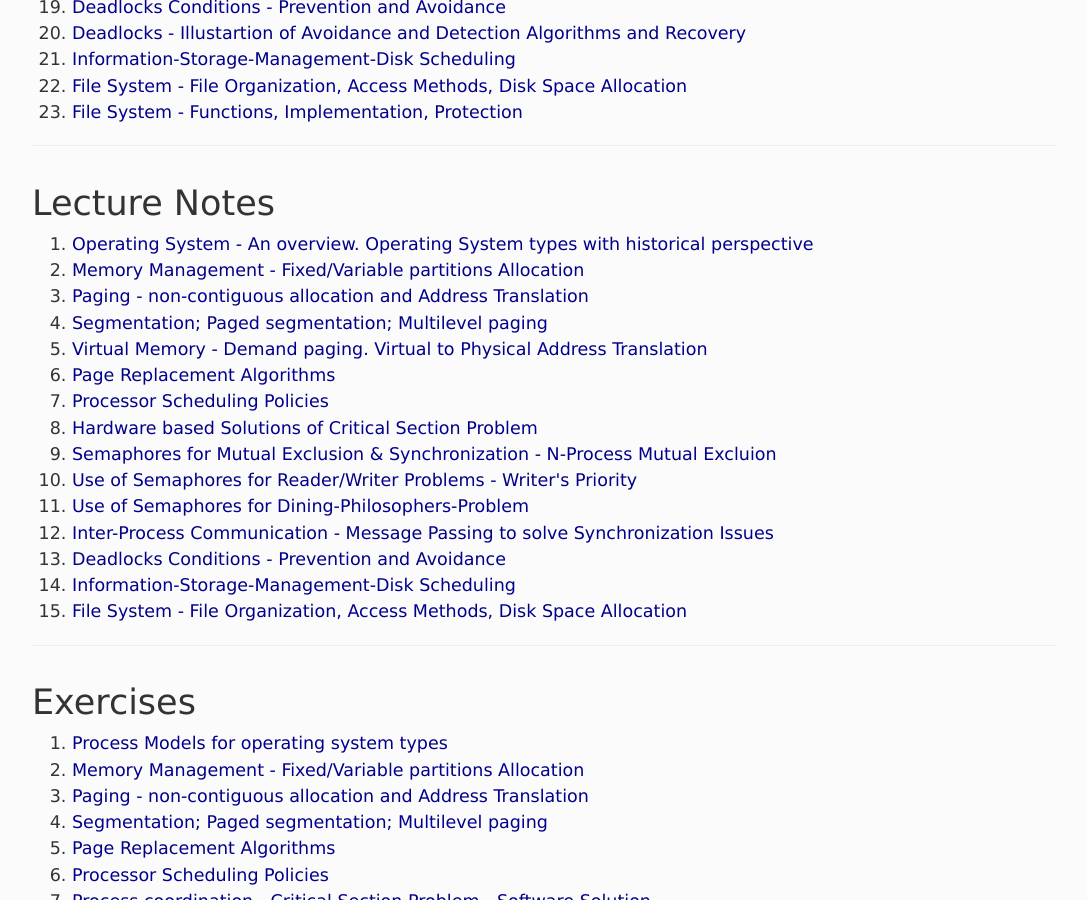
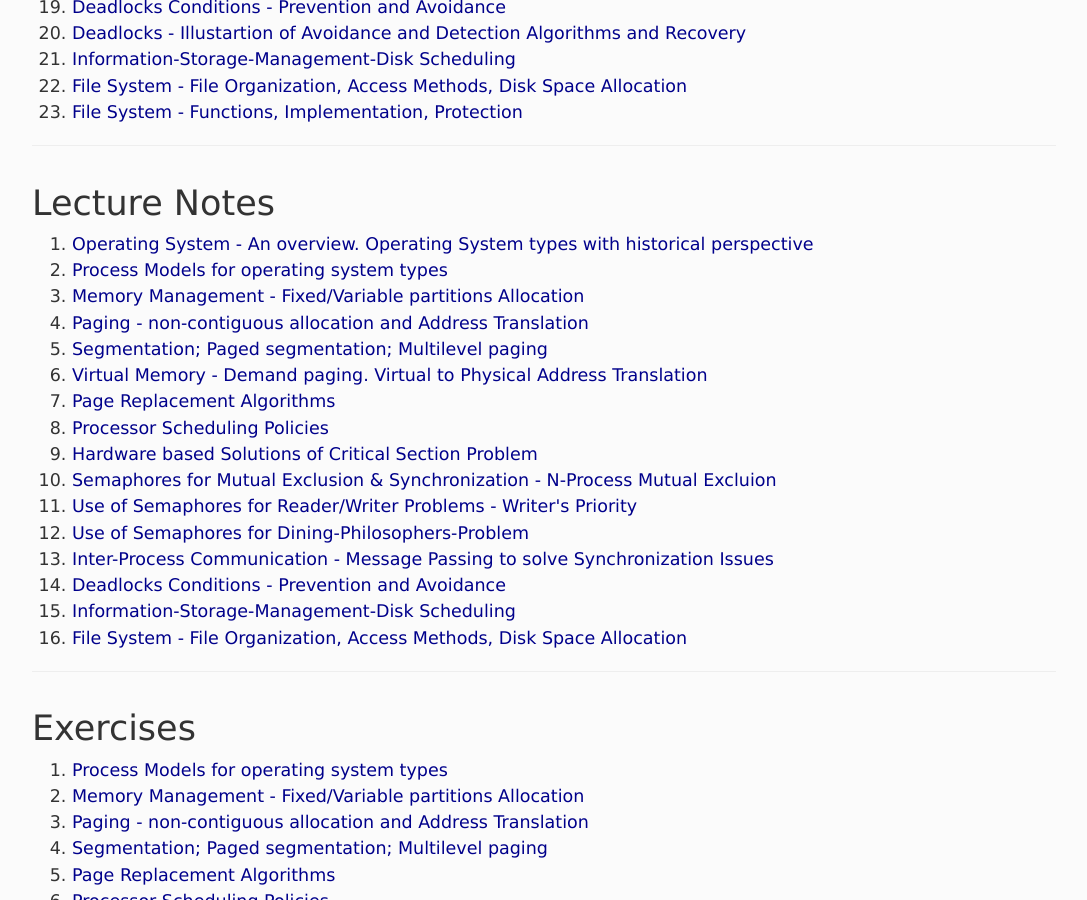
Before and after one commit to CS-Concepts-hub/Operating-Systems-Concepts, a Jekyll site: the page built from index.html, in a window 1280 px wide and 900 px high, scrolled down 1398 px. Shown: the whole window, without its empty margins (96-1183 px from the left). Built offline with Jekyll 4.4.1, drawn with Linux system fonts in a browser that asks for light colours.

Commit message:
Update all.yaml

```diff
--- a/_data/all.yaml
+++ b/_data/all.yaml
@@ -33,7 +33,7 @@ lectures:
     type: ''
   - topic: Process Models for operating system types
     video: https://www.youtube.com/watch?v=_EEiHdq4jvk
-    notes:
+    notes: OS-Types-and-Process-Model
     exercises: Exercises-OS-Types-Process-Model.pdf
     type: 'hw'
   - topic: Memory Management - Fixed/Variable partitions Allocation
```
